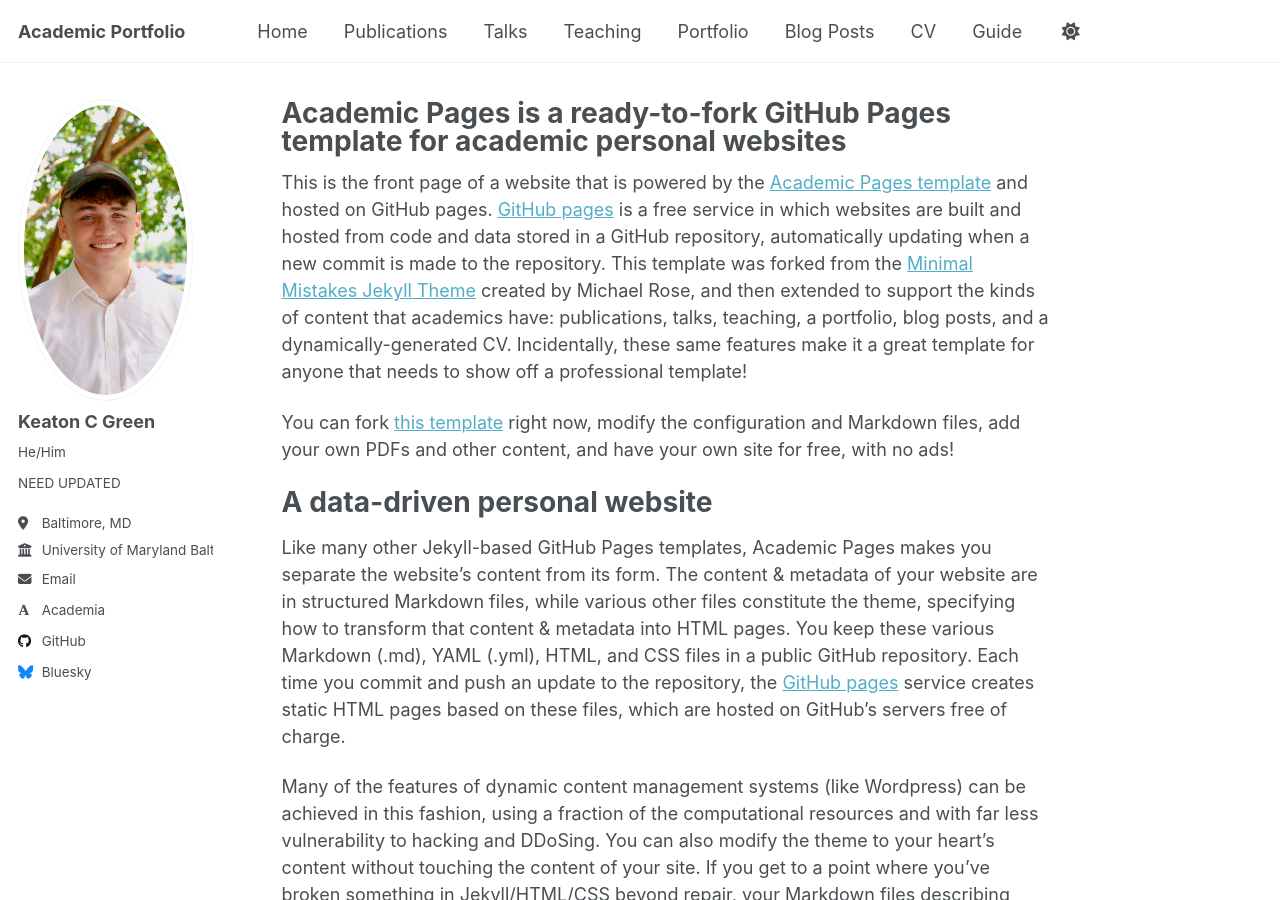
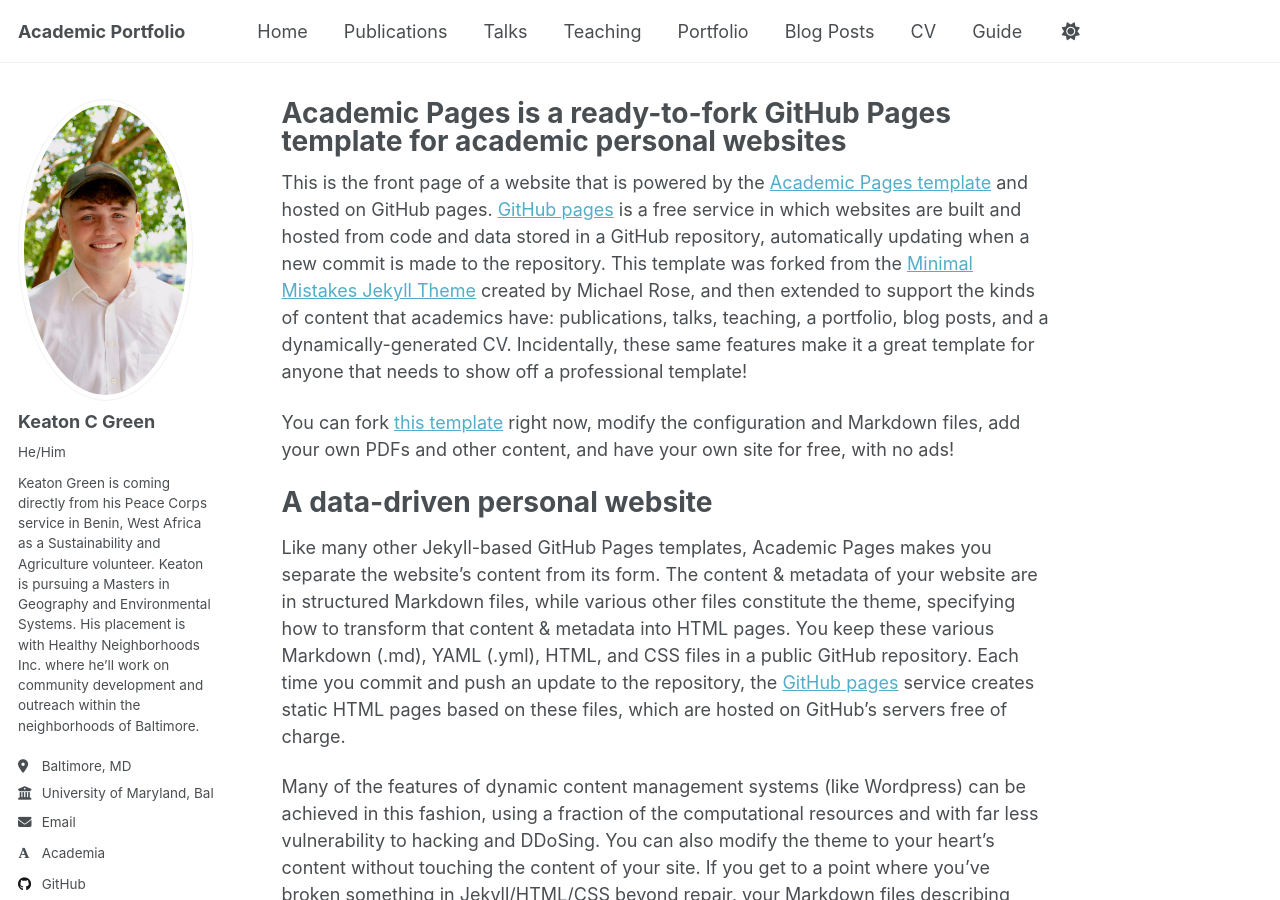
Before and after one commit to K3ATON-G1/K3ATON-G1.github.io, a Jekyll site: the page built from _pages/about.md, in a window 1280 px wide and 900 px high. Built offline with Jekyll 4.4.1, drawn with Linux system fonts in a browser that asks for light colours; some web fonts are replaced; a script that is not in the unit is left out; part of the change alters nothing that is shown.

Commit message:
Update _config.yml

```diff
--- a/_config.yml
+++ b/_config.yml
@@ -12,9 +12,9 @@ author:
   avatar           : "IMG_1811.JPG"
   name             : "Keaton C Green"
   pronouns         : "He/Him"
-  bio              : "NEED UPDATED"
+  bio              : "Keaton Green is coming directly from his Peace Corps service in Benin, West Africa as a Sustainability and Agriculture volunteer. Keaton is pursuing a Masters in Geography and Environmental Systems. His placement is with Healthy Neighborhoods Inc. where he’ll work on community development and outreach within the neighborhoods of Baltimore."
   location         : "Baltimore, MD"
-  employer         : "University of Maryland Baltimore County"
+  employer         : "University of Maryland, Baltimore County"
   uri              : # URL
   email            : "keatong1@umbc.edu"
 
@@ -31,39 +31,39 @@ author:
   scopus           : # URL
 
   # Repositories and software development
-  bitbucket        : # Username - Update with your username on the site
-  codepen          : # Username
-  dribbble         : # Username
+  # bitbucket        : # Username - Update with your username on the site
+  # codepen          : # Username
+  # dribbble         : # Username
   github           : "academicpages"
-  kaggle           : # Username
-  stackoverflow    : # User number or user number and name (i.e., use "1" or "1/jeff-atwood")
+  # kaggle           : # Username
+  # stackoverflow    : # User number or user number and name (i.e., use "1" or "1/jeff-atwood")
 
   # Social media
-  artstation       : # Username
-  bluesky          : "bsky.app" # Replace this with you Bluesky username
-  facebook         : # Username
-  flickr           : # Username
-  foursquare       : # Username
-  goodreads        : # Username
-  google_plus      : # Username
-  keybase          : # Username
-  instagram        : # Username
-  lastfm           : # Username
-  linkedin         : # Username
-  mastodon         : # URL
-  medium           : # URL
-  pinterest        : # Username
-  soundcloud       : # Username
-  steam            : # Username
-  telegram         : # URL
-  tumblr           : # Username
-  twitter          : # Username for X / Twitter
-  vine             : # Username
-  weibo            : # Username
-  wikipedia        : # Username
-  xing             : # Username
-  youtube          : # Username
-  zhihu            : # Username
+  # artstation       : # Username
+  # bluesky          : "bsky.app" # Replace this with you Bluesky username
+  # facebook         : # Username
+  # flickr           : # Username
+  # foursquare       : # Username
+  # goodreads        : # Username
+  # google_plus      : # Username
+  # keybase          : # Username
+  # instagram        : # Username
+  # lastfm           : # Username
+  linkedin         : "https://www.linkedin.com/in/keaton-green-87459118b"
+  # mastodon         : # URL
+  # medium           : # URL
+  # pinterest        : # Username
+  # soundcloud       : # Username
+  # steam            : # Username
+  # telegram         : # URL
+  # tumblr           : # Username
+  # twitter          : # Username for X / Twitter
+  # vine             : # Username
+  # weibo            : # Username
+  # wikipedia        : # Username
+  # xing             : # Username
+  # youtube          : # Username
+  # zhihu            : # Username
 
 # Publication Category - The following the list of publication categories and their headings
 publication_category:
```
